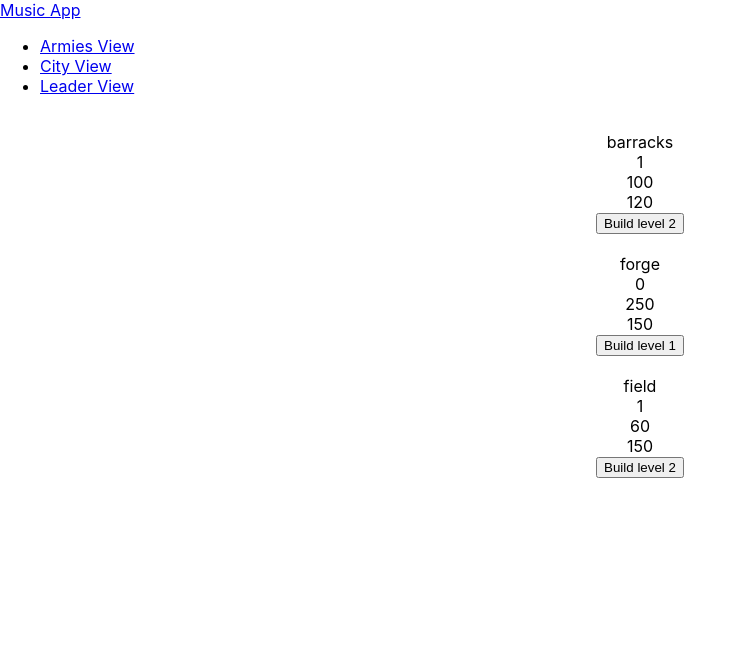
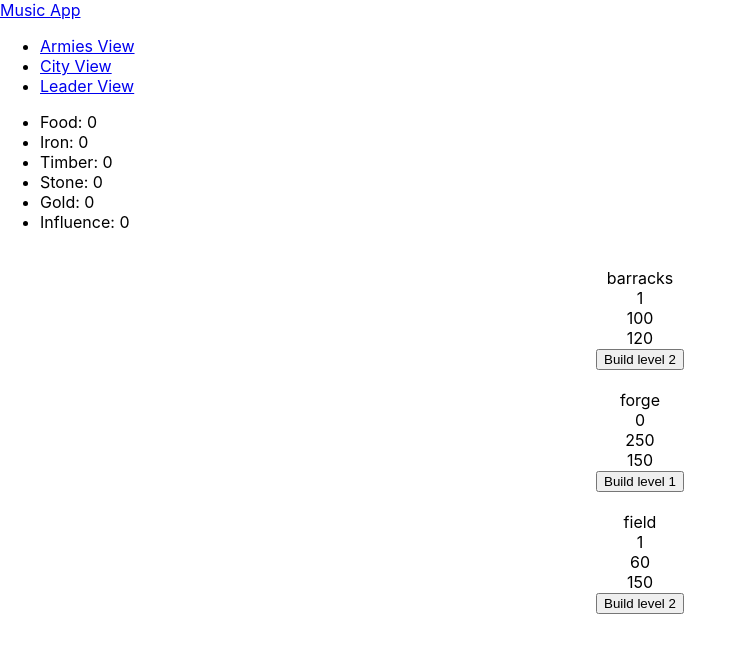
Before and after one commit to jludwikowski/ancient-states-client, a React (Create React App) app: page /cityView in a window 1280 px wide. Shown: the top 652 px of the page, without its empty margins (0-746 px from the left). Built offline with nearby package versions, Linux system fonts and the light colour scheme.

Commit message:
StatusPane fix

```diff
--- a/src/BasicInterface/components/StatusPane.tsx
+++ b/src/BasicInterface/components/StatusPane.tsx
@@ -1,27 +1,18 @@
 import React from "react";
 import Resources from "../../Models/Resources";
-import {BuildingCard} from "../../CityInterface/components/BuildingCard";
 
 export const StatusPane: React.FunctionComponent<Resources> = (props) => (
-             <div className="sidebar-sticky">
-                 <ul className="flex-column">
-
-                     {Object.entries(props).forEach(
-                         ([key, value]) => (
-                             <li className="item" key={value.label}>
-                                 <span>{value.label}</span><span>: {value.value}</span>
-                             </li>
-                         )
-                     )}
-
-                     {/*Object.entries(props).map((key, index) => {
+     <div className="sidebar-sticky">
+         <ul className="flex-column">
+             { Object.keys(props).map((key:any, index) => {
+                     return (
                          <li className="item" key={index}>
-                             <span>{key}</span><span>: {props[key]}</span>
+                             <span>{props[key].label}</span><span>: {props[key].value}</span>
                          </li>
-                     })*/}
-
-
-                </ul>
-            </div>
+                     )
+                 }
+             )}
+        </ul>
+    </div>
 
 )
--- a/src/Models/Resources.ts
+++ b/src/Models/Resources.ts
@@ -1,6 +1,7 @@
 import Resource from "./Resource";
 
 export default interface Resources {
+    [key:string]: any;
     food: Resource;
     iron: Resource;
     timber: Resource;
```
